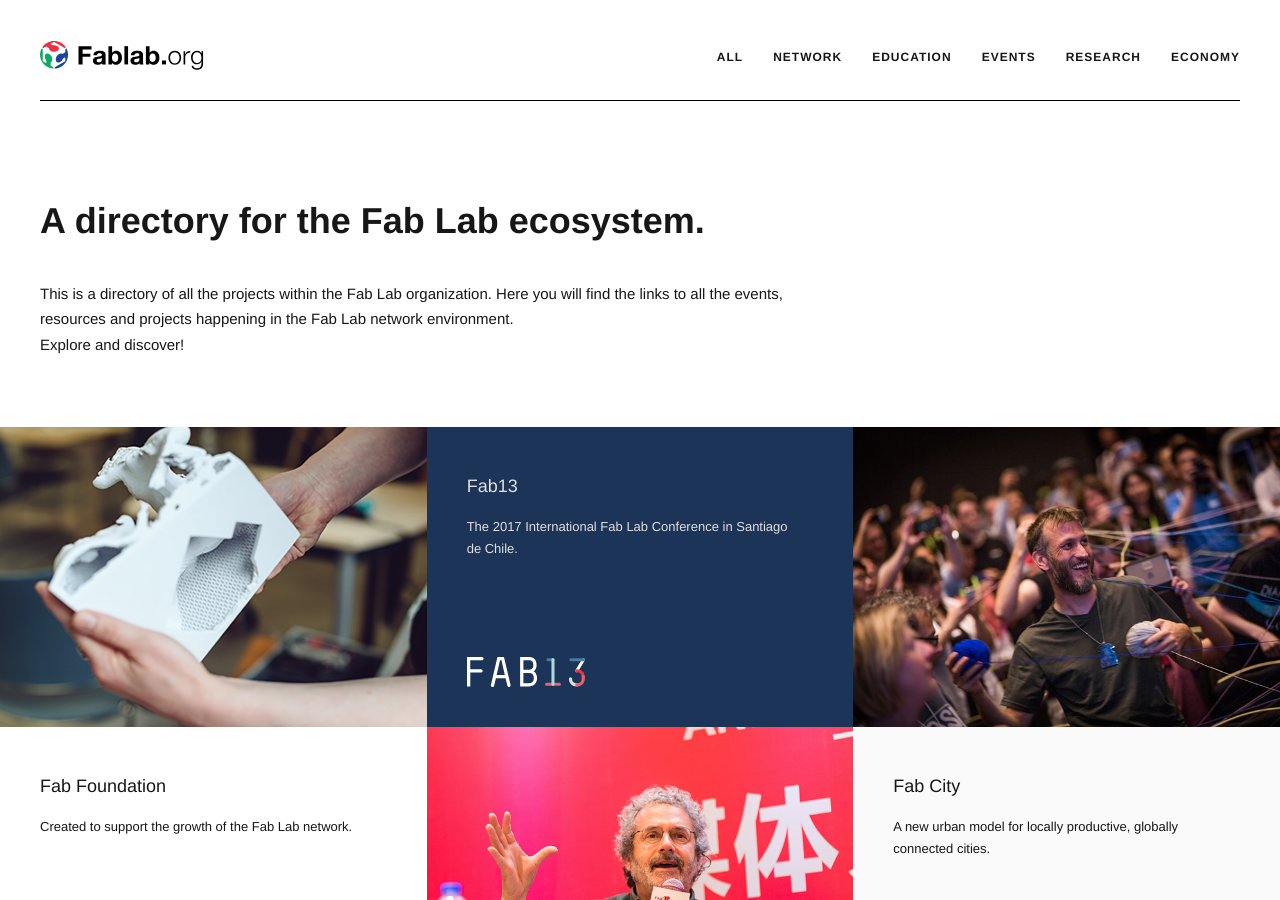
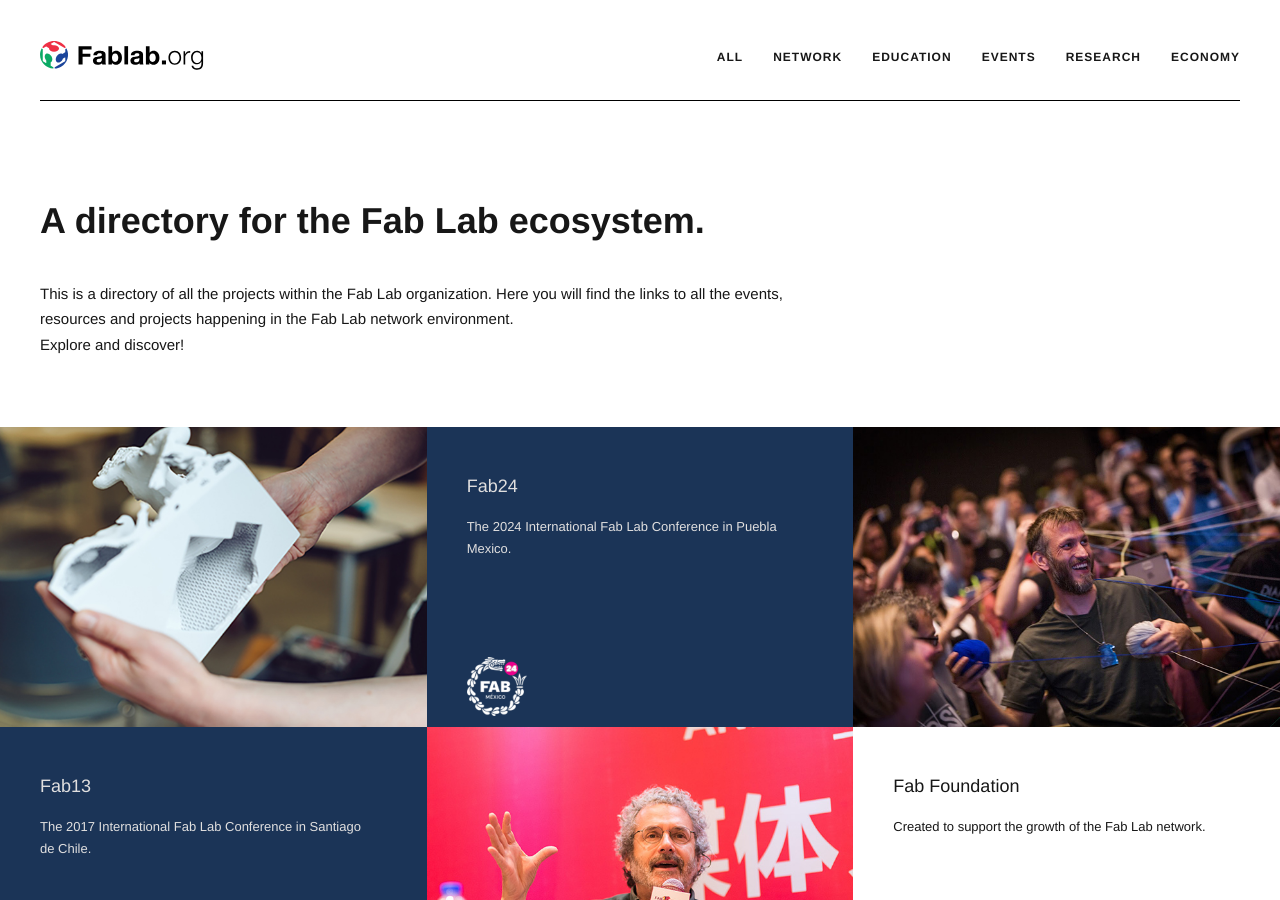
Before and after one commit to fablaborg/fablaborg.github.io, a Jekyll site: the page built from index.html, in a window 1280 px wide and 900 px high. Built offline with Jekyll 4.4.1, drawn with Linux system fonts in a browser that asks for light colours; nearby versions of some CDN libraries; a script that is not in the unit is left out.

Commit message:
adding fab24

```diff
--- a/_data/organizations.yml
+++ b/_data/organizations.yml
@@ -1,3 +1,11 @@
+- organization: "Fab24"
+  description: "The 2024 International Fab Lab Conference in Puebla Mexico."
+  url: http://fab24.fabevent.org/
+  img: fab24_logo.png
+  bgcolor: 1B3457
+  fontcolor: e0dfdf
+  category: events
+
 - organization: "Fab13"
   description: "The 2017 International Fab Lab Conference in Santiago de Chile."
   url: http://fab13.fabevent.org/
```
Also changed, not shown: img/logos/fab24_logo.png (added).
